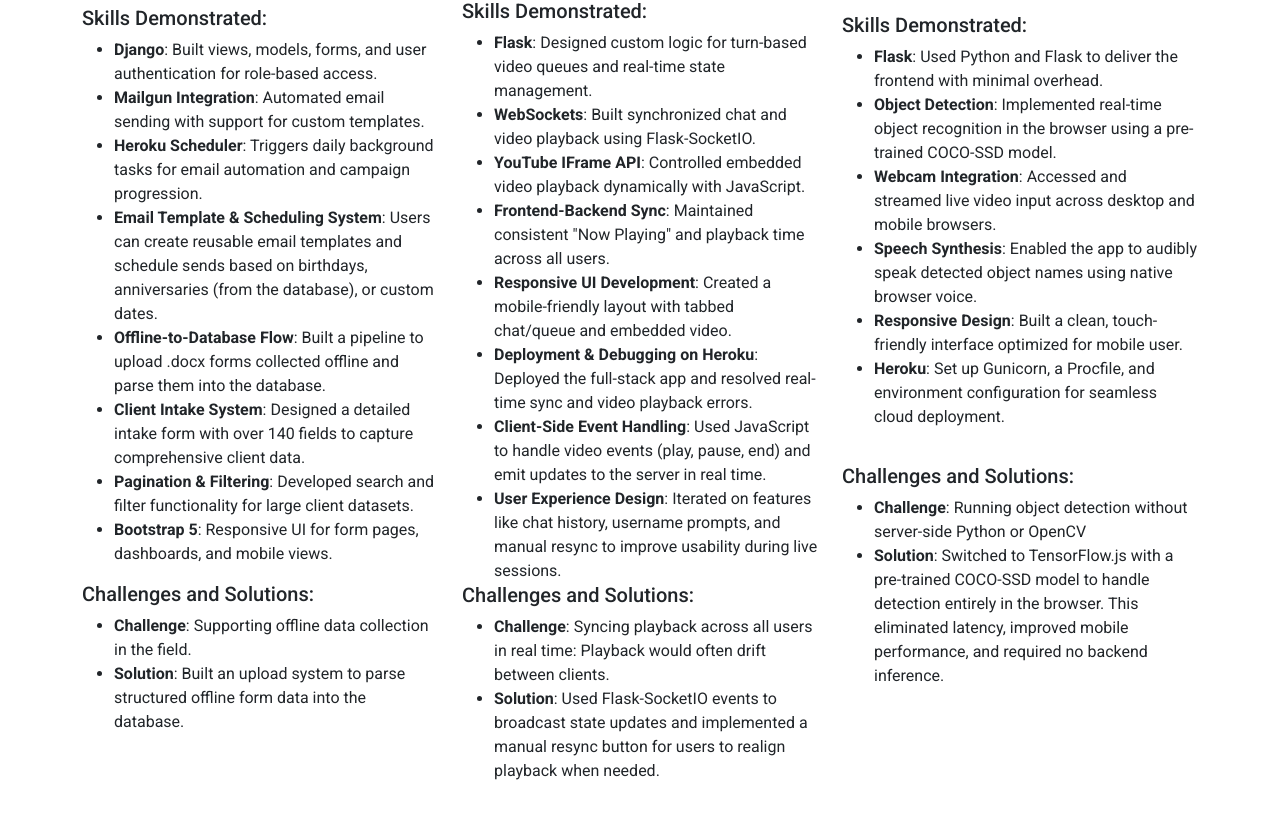
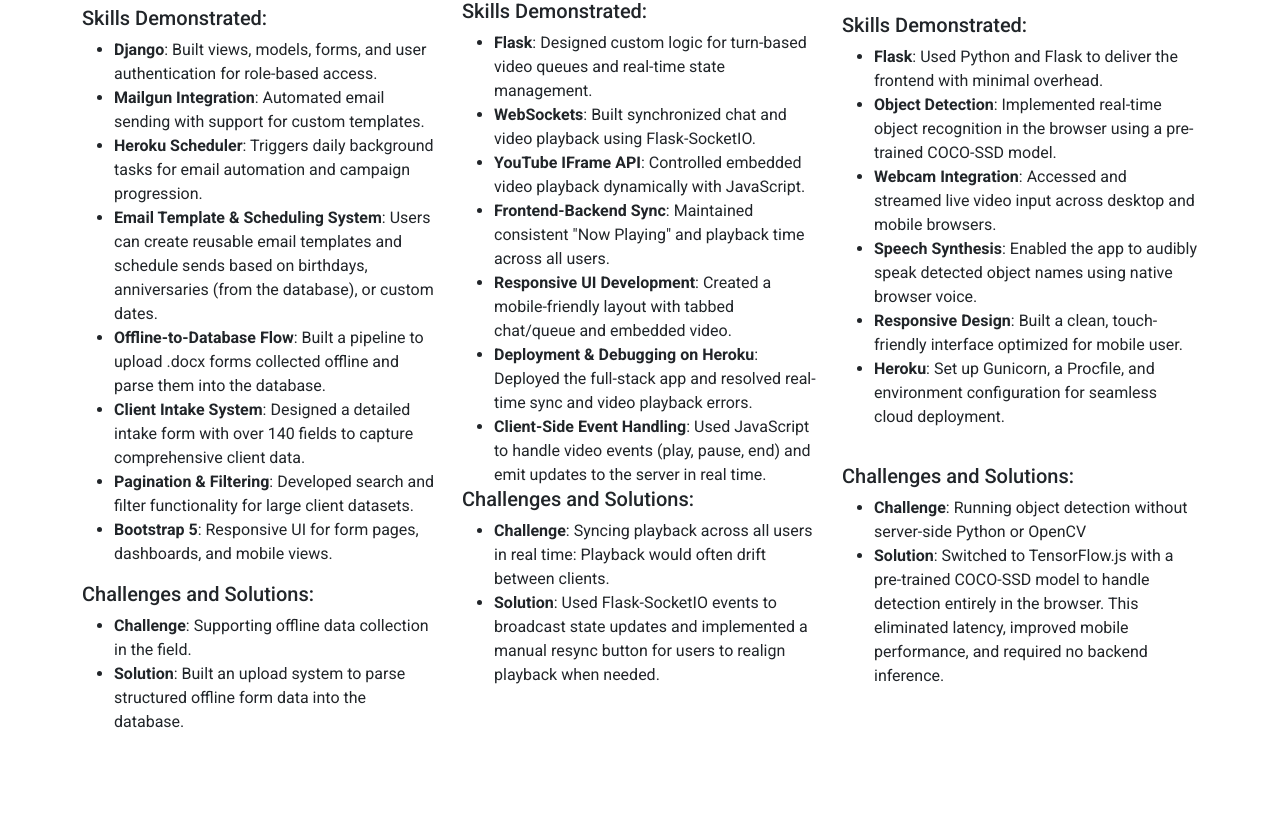
Before and after one commit to blakebrandon-hub/Portfolio-Website, a Flask app: page / in a window 1280 px wide. Shown: the part 919-1742 px from the top of the page. Run offline with Flask 3, Linux system fonts and the light colour scheme; some libraries are stand-ins or nearby versions.

Commit message:
Update index.html

```diff
--- a/templates/index.html
+++ b/templates/index.html
@@ -231,10 +231,10 @@ img {
   <li style="float: left; text-align: left;"><strong>Responsive UI Development</strong>: Created a mobile-friendly layout with tabbed chat/queue and embedded video.</li>
   <li style="float: left; text-align: left;"><strong>Deployment & Debugging on Heroku</strong>: Deployed the full-stack app and resolved real-time sync and video playback errors.</li>
   <li style="float: left; text-align: left;"><strong>Client-Side Event Handling</strong>: Used JavaScript to handle video events (play, pause, end) and emit updates to the server in real time.</li>
-  <li style="float: left; text-align: left;"><strong>User Experience Design</strong>: Iterated on features like chat history, username prompts, and manual resync to improve usability during live sessions.</li>
 </ul>
 
 <br>
+
   <h5 style="text-align: left;">Challenges and Solutions:</h5>
   <ul>
     <li style="text-align: left;"><b>Challenge</b>: Syncing playback across all users in real time</strong>: Playback would often drift between clients.</li>
```
